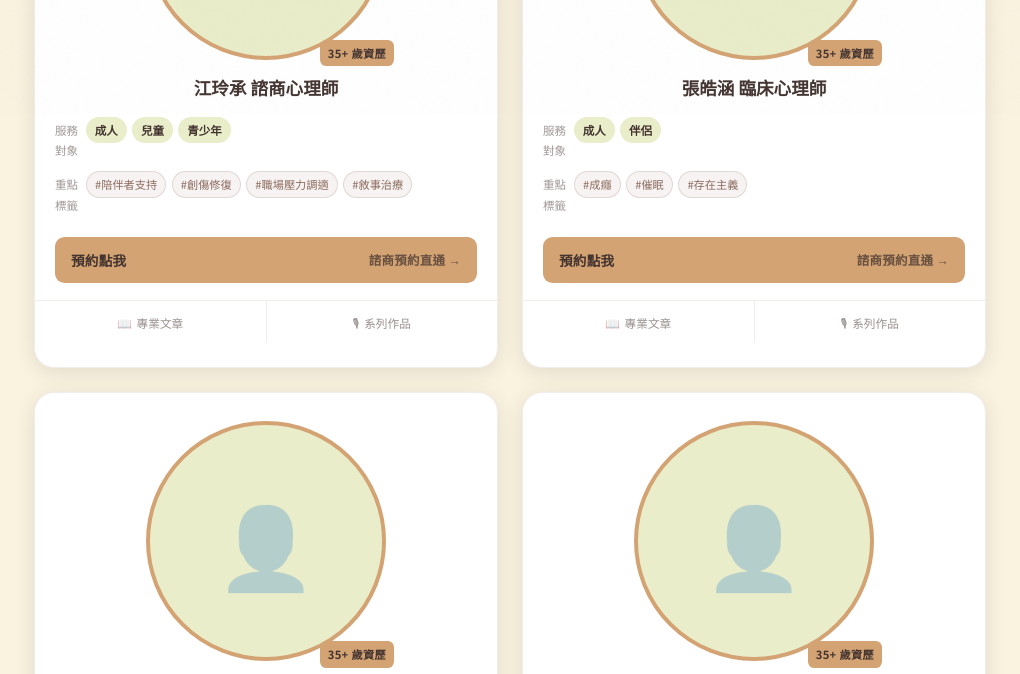
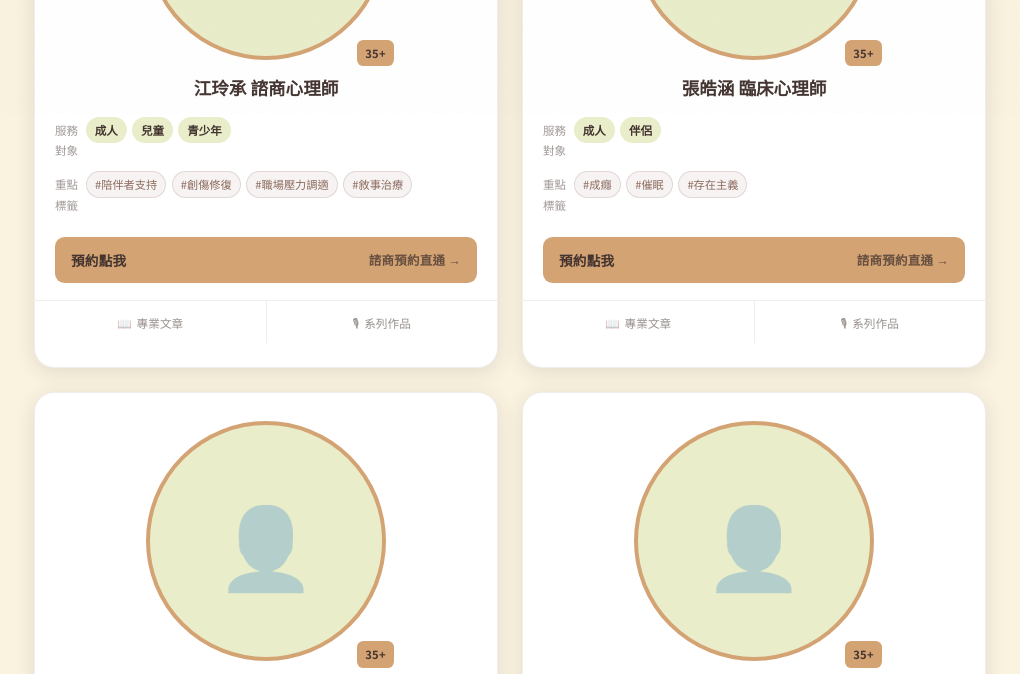
Before and after one commit to dontpkme993/streamspsy, an Eleventy site: page src/booking.njk in a window 1280 px wide. Shown: the part 686-1360 px from the top of the page, without its empty margins (130-1150 px from the left). Built offline with nearby package versions, Linux system fonts and the light colour scheme; Eleventy itself is replaced by a stand-in of ours; files that its build step writes are made by us from their sources; what @notionhq/client, striptags would draw is missing.

Commit message:
Shorten therapist badge text to 35+ / 30+
Co-Authored-By: Claude Sonnet 4.6 <noreply@anthropic.com>

```diff
--- a/src/booking.njk
+++ b/src/booking.njk
@@ -189,7 +189,7 @@ pageStyle: |
         <article class="therapist-card">
           <div class="tc-photo-wrap">
             <div class="tc-photo" aria-hidden="true">👤</div>
-            <span class="tc-badge">35+ 歲資歷</span>
+            <span class="tc-badge">35+</span>
           </div>
           <div class="tc-name">江玲承 諮商心理師</div>
           <div class="tc-row">
@@ -227,7 +227,7 @@ pageStyle: |
         <article class="therapist-card">
           <div class="tc-photo-wrap">
             <div class="tc-photo" aria-hidden="true">👤</div>
-            <span class="tc-badge">35+ 歲資歷</span>
+            <span class="tc-badge">35+</span>
           </div>
           <div class="tc-name">張皓涵 臨床心理師</div>
           <div class="tc-row">
@@ -263,7 +263,7 @@ pageStyle: |
         <article class="therapist-card">
           <div class="tc-photo-wrap">
             <div class="tc-photo" aria-hidden="true">👤</div>
-            <span class="tc-badge">35+ 歲資歷</span>
+            <span class="tc-badge">35+</span>
           </div>
           <div class="tc-name">蘇怡因 諮商心理師</div>
           <div class="tc-row">
@@ -297,7 +297,7 @@ pageStyle: |
         <article class="therapist-card">
           <div class="tc-photo-wrap">
             <div class="tc-photo" aria-hidden="true">👤</div>
-            <span class="tc-badge">35+ 歲資歷</span>
+            <span class="tc-badge">35+</span>
           </div>
           <div class="tc-name">張凱琪 臨床心理師</div>
           <div class="tc-row">
```
